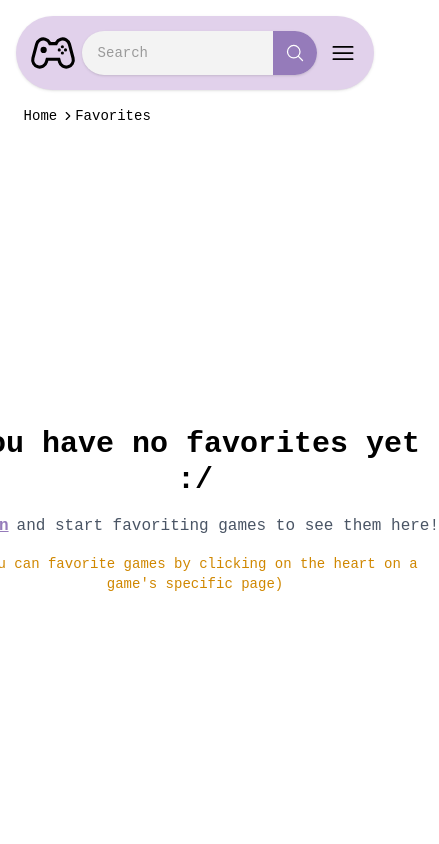
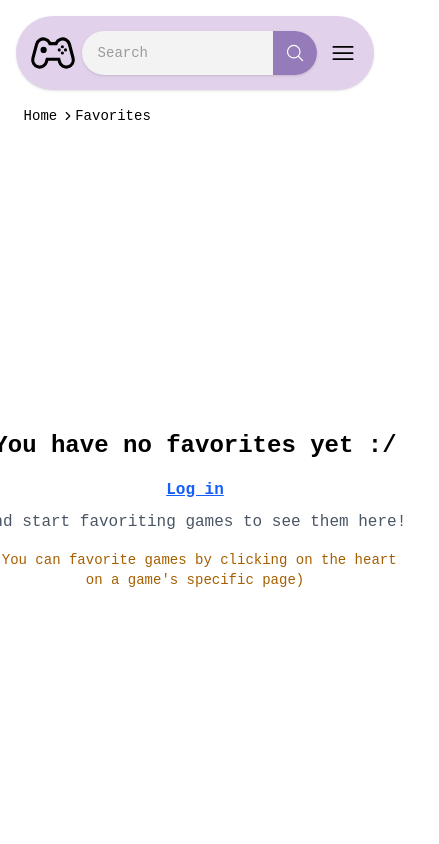
Before and after one commit to nicolovli/Realm, a React (Vite) app in the folder frontend/: page /project2/favorites in a window 390 px wide. Shown: the top 844 px of the page, 439 px wide, since content can reach past the window. Built offline with nearby package versions, Linux system fonts and the light colour scheme.

Commit message:
feat: add new colors to improve accessbility

```diff
--- a/frontend/src/pages/favoritepage.tsx
+++ b/frontend/src/pages/favoritepage.tsx
@@ -47,14 +47,14 @@ export const FavoritePage = () => {
       <>
         <main className="flex flex-col items-center justify-center min-h-screen p-6">
           <section className="text-center space-y-4 -mt-20">
-            <h1 className="text-3xl font-bold dark:text-white">
+            <h1 className="text-2xl sm:text-3xl font-bold dark:text-white">
               You have no favorites yet :/
             </h1>
-            <section className="flex !flex-row gap-2 justify-center">
+            <section className="flex flex-col sm:flex-row gap-2 justify-center">
               <button
                 type="button"
                 onClick={openLogin}
-                className={`${FOCUS_VISIBLE} underline dark:hover:brightness-200 hover:brightness-70 text-lightbuttonpurple dark:text-lightpurple font-semibold cursor-pointer whitespace-nowrap`}
+                className={`${FOCUS_VISIBLE} underline dark:hover:brightness-200 hover:brightness-70 text-blue-600 dark:text-blue-400 font-semibold cursor-pointer whitespace-nowrap`}
               >
                 Log in
               </button>
@@ -62,7 +62,7 @@ export const FavoritePage = () => {
                 and start favoriting games to see them here!
               </p>
             </section>
-            <p className="text-sm text-yellow-600 dark:text-yellow-400">
+            <p className="text-sm text-yellow-700 dark:text-yellow-400">
               (You can favorite games by clicking on the heart on a game's
               specific page)
             </p>
```
